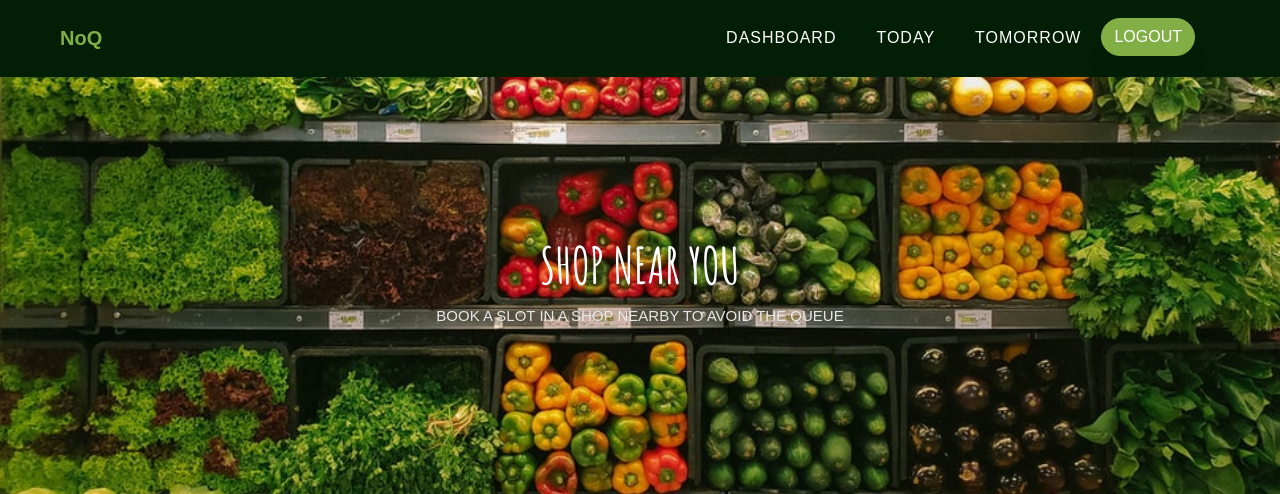
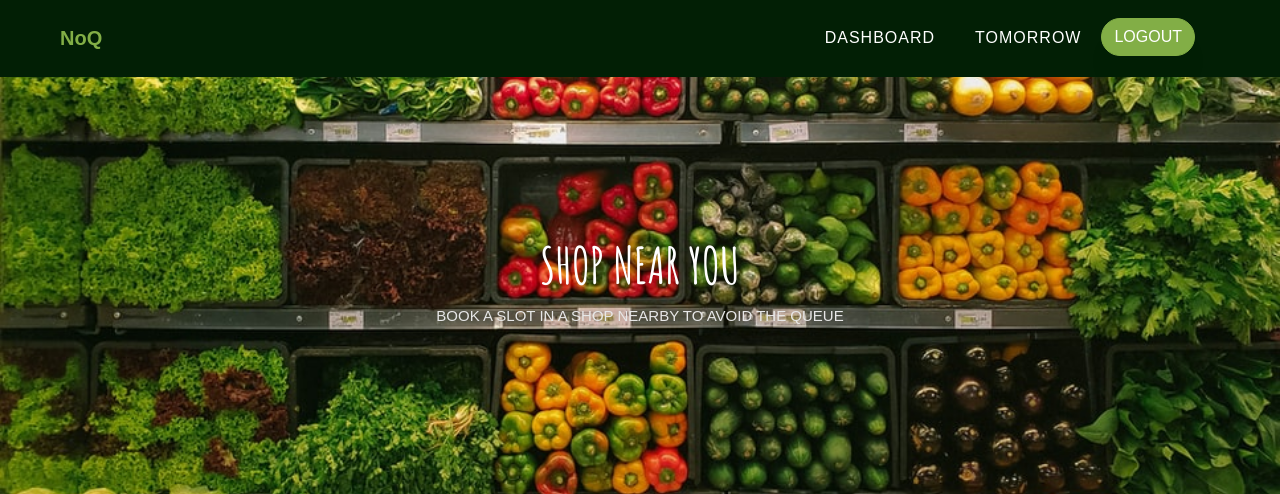
Before and after one commit to tejas2008/NoQ, a Flask app: template root/templates/today.html in a window 1280 px wide. Shown: the top 494 px of the page. Run offline with Flask 2, Linux system fonts and the light colour scheme; the template is opened without the code that fills it, so the values that code supplies are empty; some libraries are stand-ins or nearby versions.

Commit message:
Changed today.html

```diff
--- a/root/templates/today.html
+++ b/root/templates/today.html
@@ -56,7 +56,7 @@
               </div>
 			</li> -->
 			<li class="nav-item"><a href="/customer/dashboard" class="nav-link">Dashboard</a></li>
-	          <li class="nav-item"><a href="/customer/today" class="nav-link">Today</a></li>
+	          <!-- <li class="nav-item"><a href="/customer/today" class="nav-link">Today</a></li> -->
 	          <!-- <li class="nav-item"><a href="blog.html" class="nav-link">Blog</a></li> -->
 	          <li class="nav-item"><a href="/customer/tomorrow" class="nav-link">Tomorrow</a></li>
 	          <!-- <li class="nav-item cta cta-colored"><a href="cart.html" class="nav-link"><span class="icon-shopping_cart"></span>[0]</a></li> -->
```
